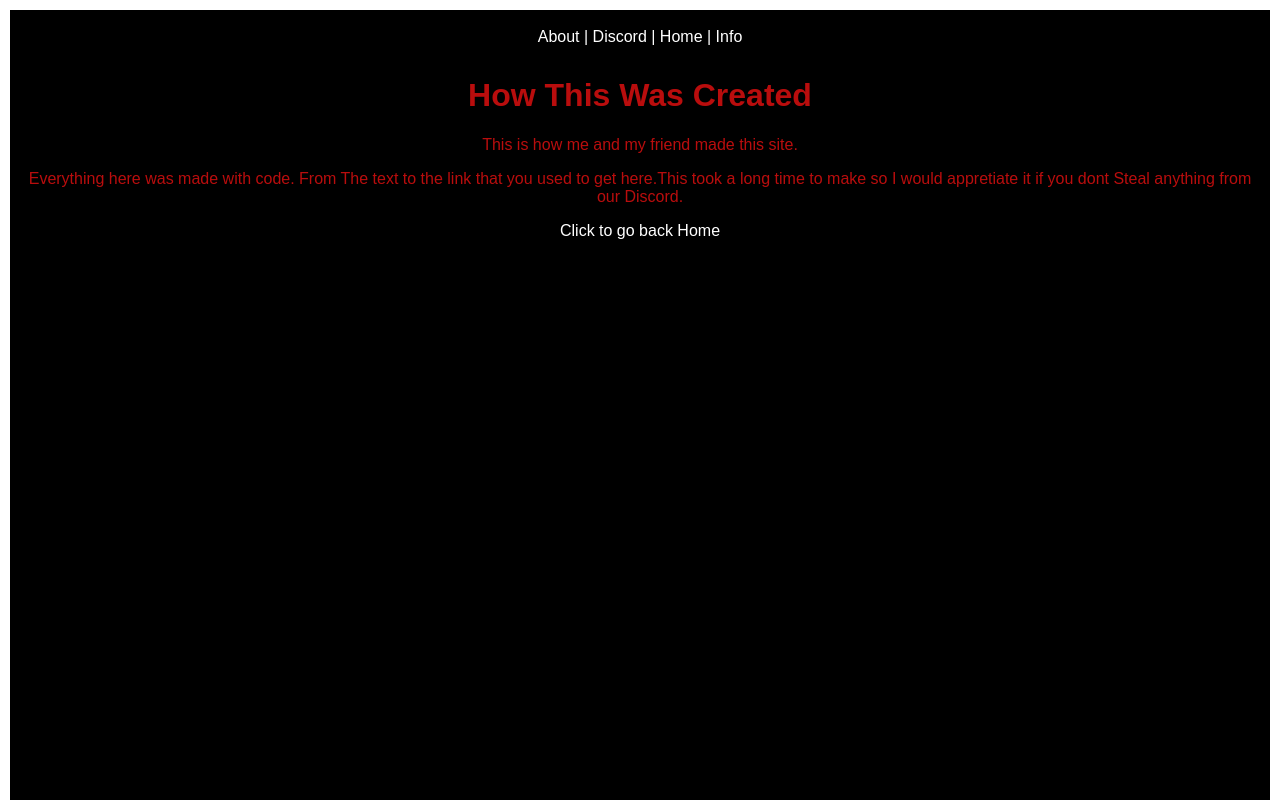
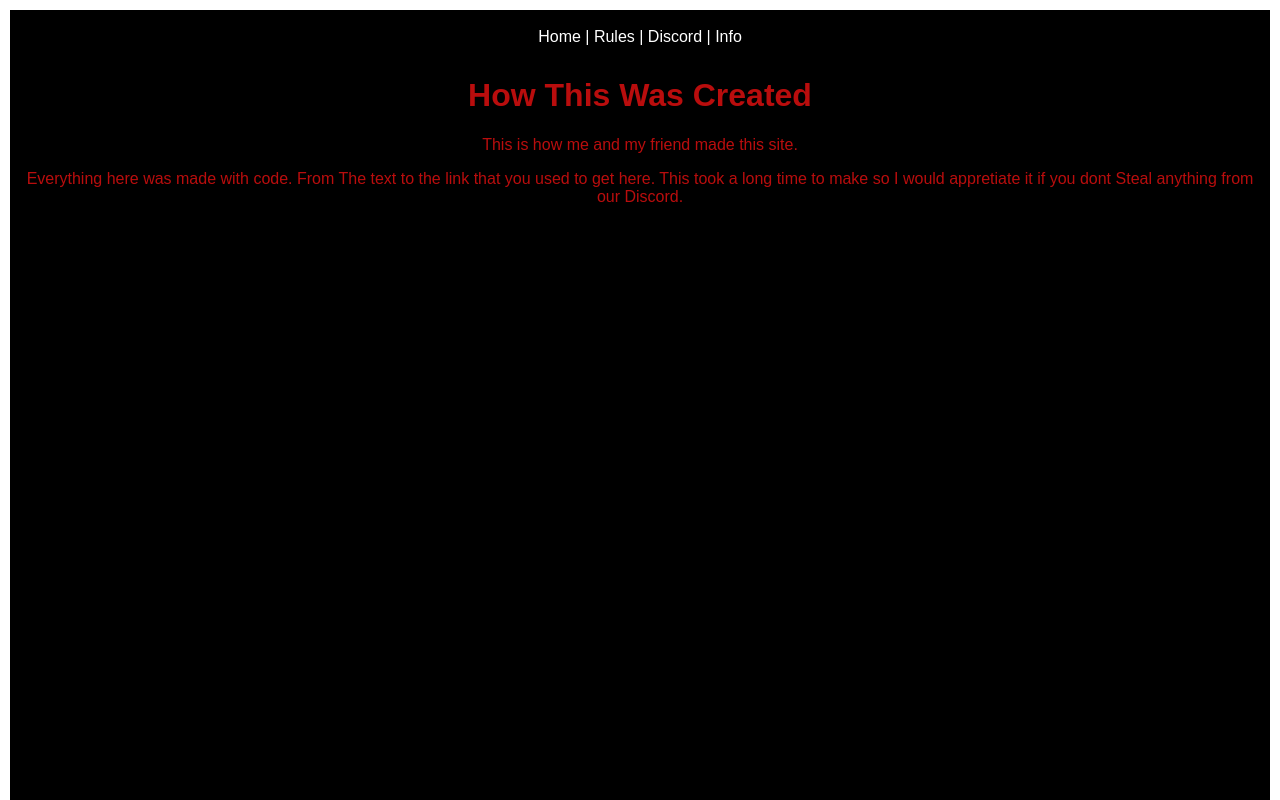
Before and after one commit to CoyoteCodesTech/Trade-em-all, a plain HTML site: page HowCreated.html in a window 1280 px wide. Shown: the top 800 px of the page. Drawn offline with Linux system fonts and the light colour scheme.

Commit message:
More formatting changes

```diff
--- a/HowCreated.html
+++ b/HowCreated.html
@@ -1,5 +1,7 @@
 <!DOCTYPE html>
+
 <html>
+
   <head>
 
     <title>How This Was Created</title>
@@ -7,9 +9,9 @@
     <link type="text/css" rel="stylesheet" href="style.css"/>
 
     <nav>
-      <a href="About.html">About</a> |
-      <a href="Discord.html">Discord</a> |
       <a href="index.html">Home</a> |
+      <a href="About.html">Rules</a> |
+      <a href="https://discord.gg/Uzggc5tJ">Discord</a> |
       <a href="HowCreated.html"> Info </a>
     </nav>
 
@@ -18,9 +20,11 @@
   <body>
     <h1>How This Was Created</h1>
       <p>This is how me and my friend made this site.</p>
-      <p>Everything here was made with code. From The text to the link that you used to get here.This took a long time to make so I would appretiate it if you dont Steal anything from our Discord.</p>
-      <a href="index.html"> Click to go back Home
-     </a>
+      <p>
+        Everything here was made with code.
+        From The text to the link that you used to get here.
+        This took a long time to make so I would appretiate it if you dont Steal anything from our Discord.
+      </p>
 
 
     </body>
```
Also changed, not shown: About.html (+5 -4 lines), Discord.html (+5 -3 lines), index.html (+5 -3 lines), testing.html (+2 -1 lines).
